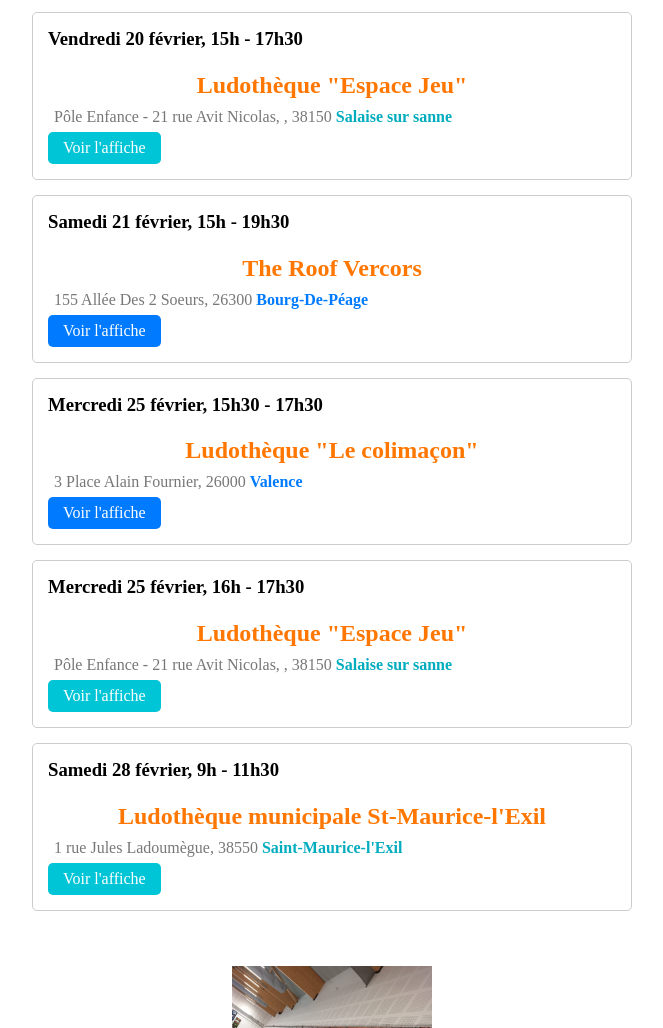
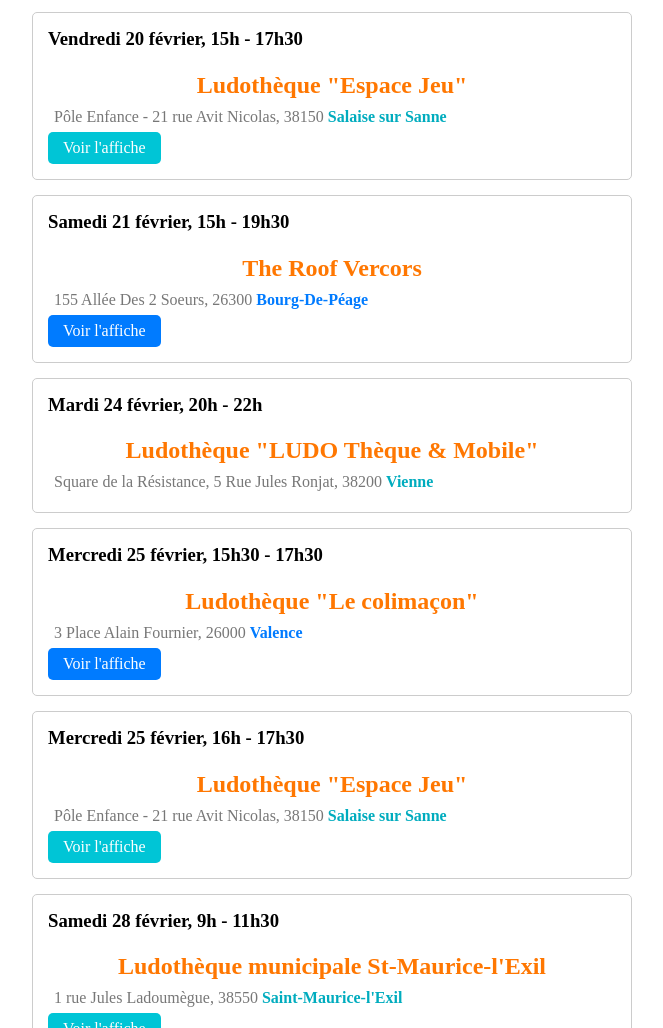
Before and after one commit to Meeple07/meeple07.github.io, a plain HTML site: page valence2026.html in a window 1280 px wide. Shown: the part 1474-2502 px from the top of the page, without its empty margins (308-971 px from the left). Drawn offline with Linux system fonts and the light colour scheme.

Commit message:
Update valence2026.html
Ajout ludothèque de vienne

```diff
--- a/valence2026.html
+++ b/valence2026.html
@@ -54,7 +54,7 @@
         <div class="event">
             <h3>Vendredi 20 février, 15h - 17h30</h3>
 	    	<p class="event-place">Ludothèque "Espace Jeu"</p>
-            <p class="event-adress-isere">Pôle Enfance - 21 rue Avit Nicolas, , 38150 <strong>Salaise sur sanne</strong></p>
+            <p class="event-adress-isere">Pôle Enfance - 21 rue Avit Nicolas, 38150 <strong>Salaise sur Sanne</strong></p>
             <a href="./docs/ludosalaise.pdf" class="event-link-isere" target="_blank">Voir l'affiche</a>
         </div>
 		<div class="event">
@@ -62,6 +62,11 @@
 	    	<p class="event-place">The Roof Vercors</p>
             <p class="event-adress-drome">155 Allée Des 2 Soeurs, 26300 <strong>Bourg-De-Péage</strong></p>
             <a href="./docs/theroof1.pdf" class="event-link-drome" target="_blank">Voir l'affiche</a>
+        </div>
+        <div class="event">
+            <h3>Mardi 24 février, 20h - 22h</h3>
+	    	<p class="event-place">Ludothèque "LUDO Thèque & Mobile"</p>
+            <p class="event-adress-isere">Square de la Résistance, 5 Rue Jules Ronjat, 38200 <strong>Vienne</strong></p>
         </div>
         <div class="event">
             <h3>Mercredi 25 février, 15h30 - 17h30</h3>
@@ -72,7 +77,7 @@
         <div class="event">
             <h3>Mercredi 25 février, 16h - 17h30</h3>
 	    	<p class="event-place">Ludothèque "Espace Jeu"</p>
-            <p class="event-adress-isere">Pôle Enfance - 21 rue Avit Nicolas, , 38150 <strong>Salaise sur sanne</strong></p>
+            <p class="event-adress-isere">Pôle Enfance - 21 rue Avit Nicolas, 38150 <strong>Salaise sur Sanne</strong></p>
             <a href="./docs/ludosalaise.pdf" class="event-link-isere" target="_blank">Voir l'affiche</a>
         </div>
         <div class="event">
```
